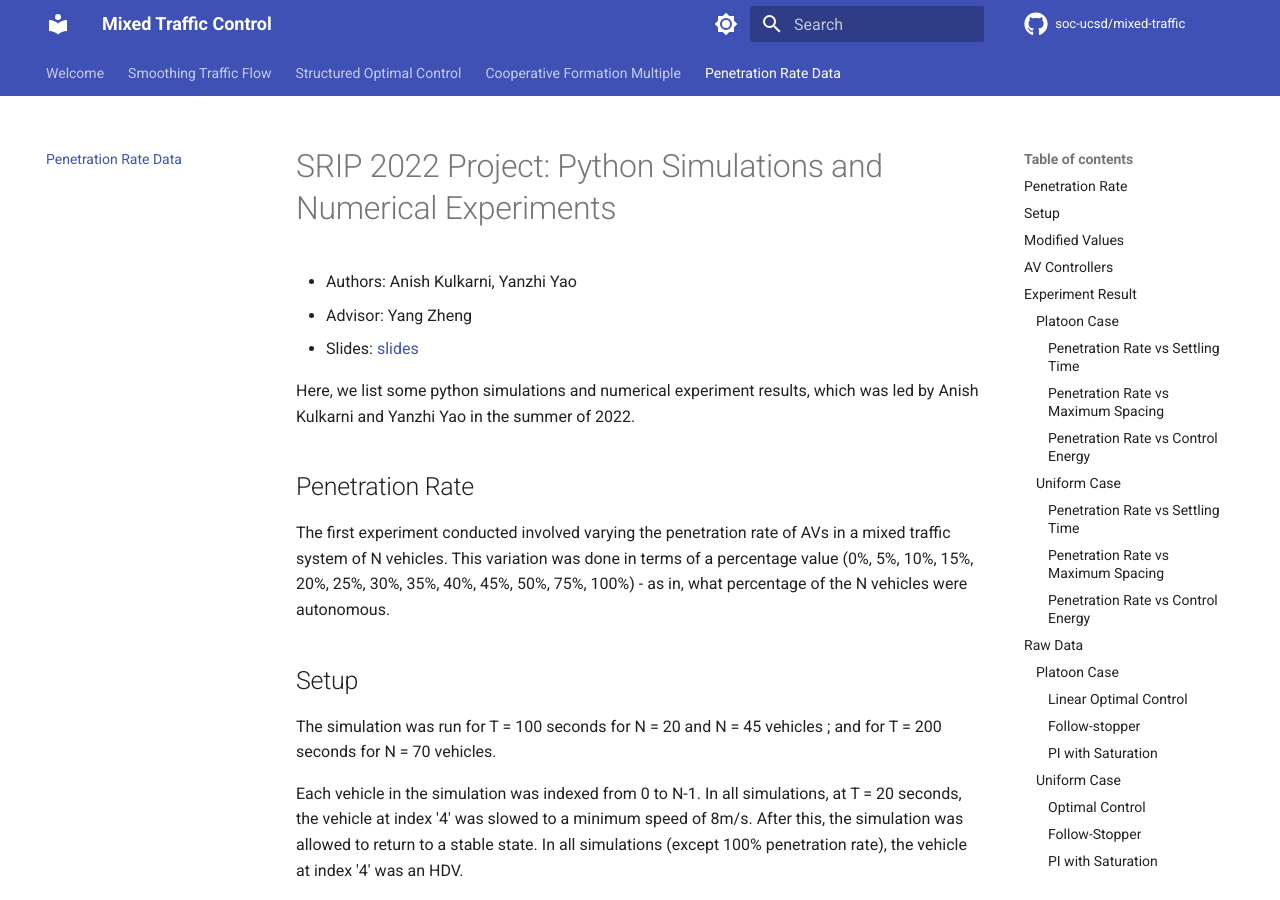
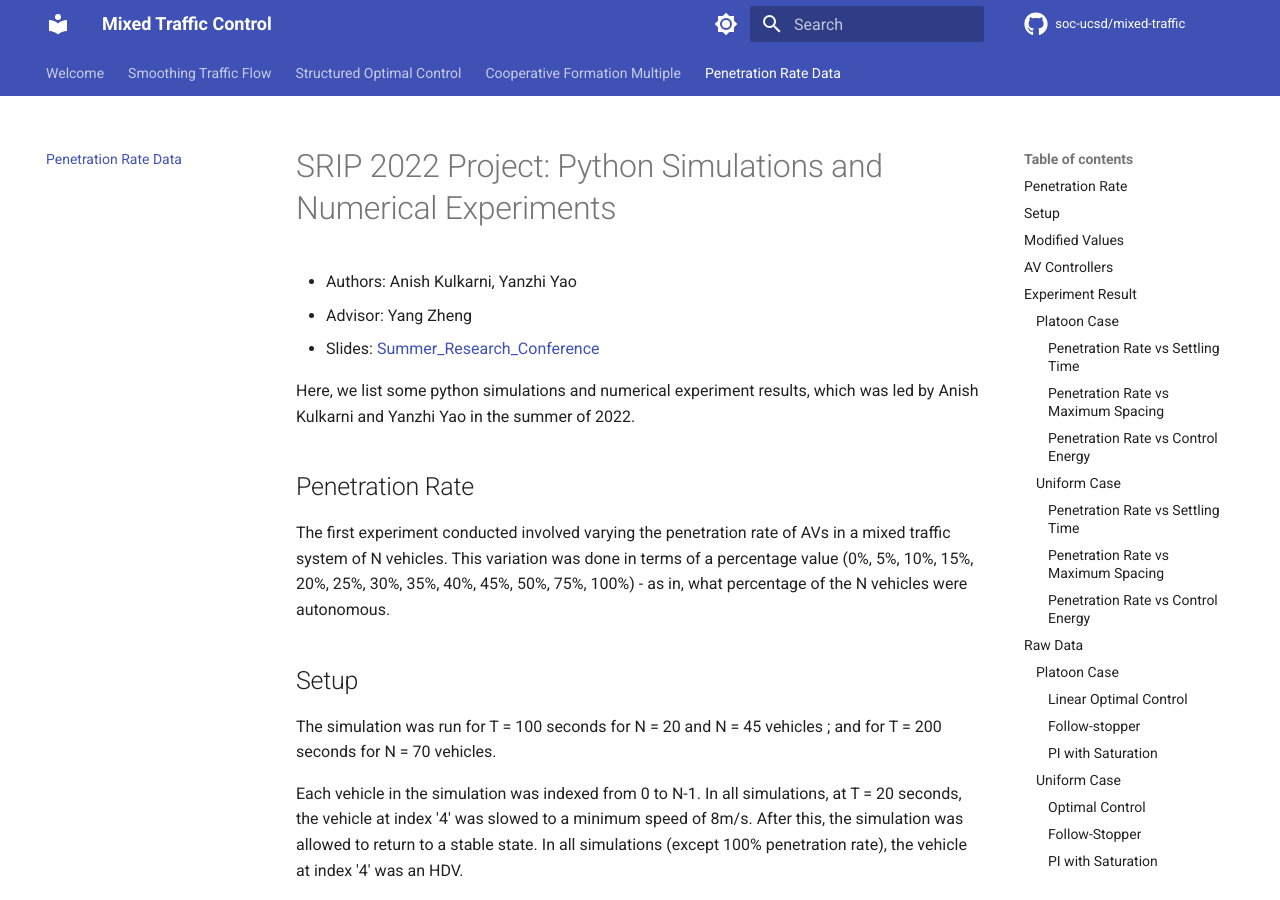
Before and after one commit to soc-ucsd/mixed-traffic, an MkDocs documentation site: the page built from docs/numerical_data.md, in a window 1280 px wide and 900 px high. Built offline with MkDocs 1.6.1 and Material for MkDocs 9.7.7, drawn with Linux system fonts in a browser that asks for light colours; comment, search, counter and statistics services are not loaded.

Commit message:
Update numerical_data.md

```diff
--- a/docs/numerical_data.md
+++ b/docs/numerical_data.md
@@ -2,7 +2,7 @@
 
 - Authors: Anish Kulkarni, Yanzhi Yao
 - Advisor: Yang Zheng
-- Slides: [slides](Summer_Research_Conference_2022.pdf)
+- Slides: [Summer_Research_Conference](/Summer_Research_Conference_2022.pdf/)
 
 Here, we list some python simulations and numerical experiment results, which was led by Anish Kulkarni and Yanzhi Yao in the summer of 2022.
 
```
